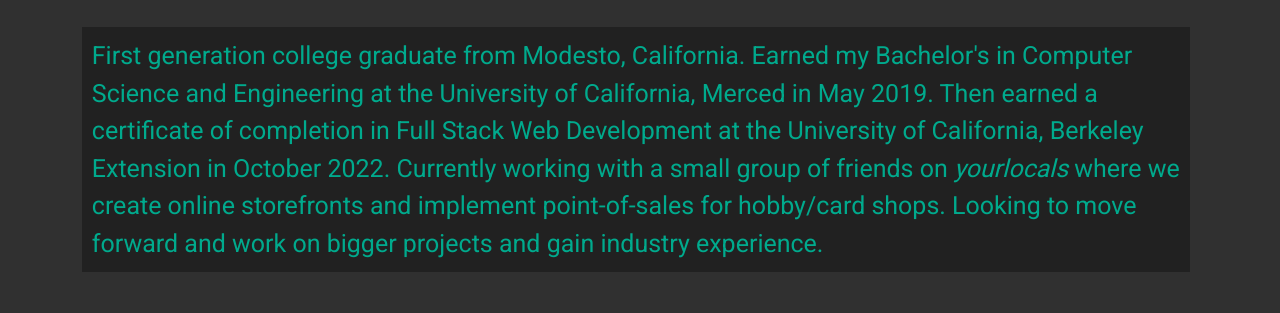
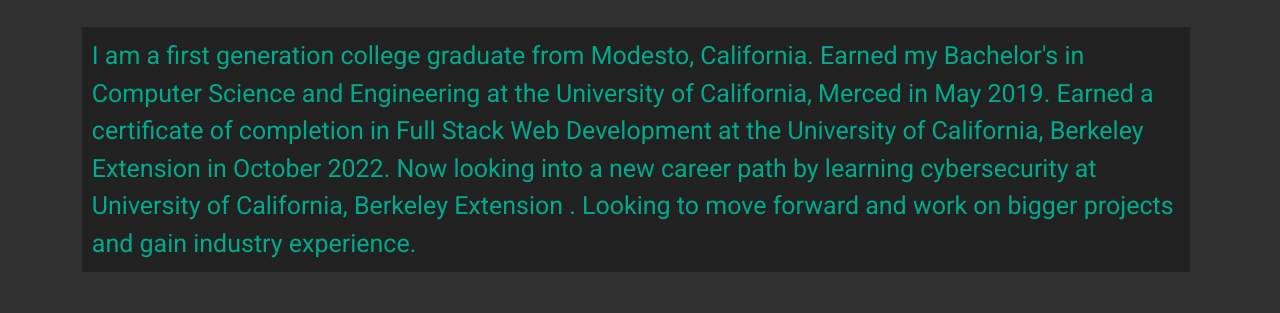
Before and after one commit to ayeh6/Portfolio-Website, a plain HTML site: page index.html in a window 1280 px wide. Shown: the part 184-497 px from the top of the page. Drawn offline with Linux system fonts and the light colour scheme.

Commit message:
Update description of me

```diff
--- a/index.html
+++ b/index.html
@@ -29,7 +29,7 @@
             <div class="section-container">
                 <div class="section-item about-me">
                     <p>
-                        First generation college graduate from Modesto, California. Earned my Bachelor's in Computer Science and Engineering at the University of California, Merced in May 2019. Then earned a certificate of completion in Full Stack Web Development at the University of California, Berkeley Extension in October 2022. Currently working with a small group of friends on <span class="startup">yourlocals</span> where we create online storefronts and implement point-of-sales for hobby/card shops. Looking to move forward and work on bigger projects and gain industry experience.
+                        I am a first generation college graduate from Modesto, California. Earned my Bachelor's in Computer Science and Engineering at the University of California, Merced in May 2019. Earned a certificate of completion in Full Stack Web Development at the University of California, Berkeley Extension in October 2022. Now looking into a new career path by learning cybersecurity at University of California, Berkeley Extension . Looking to move forward and work on bigger projects and gain industry experience.
                     </p>
                 </div>
             </div>
```
